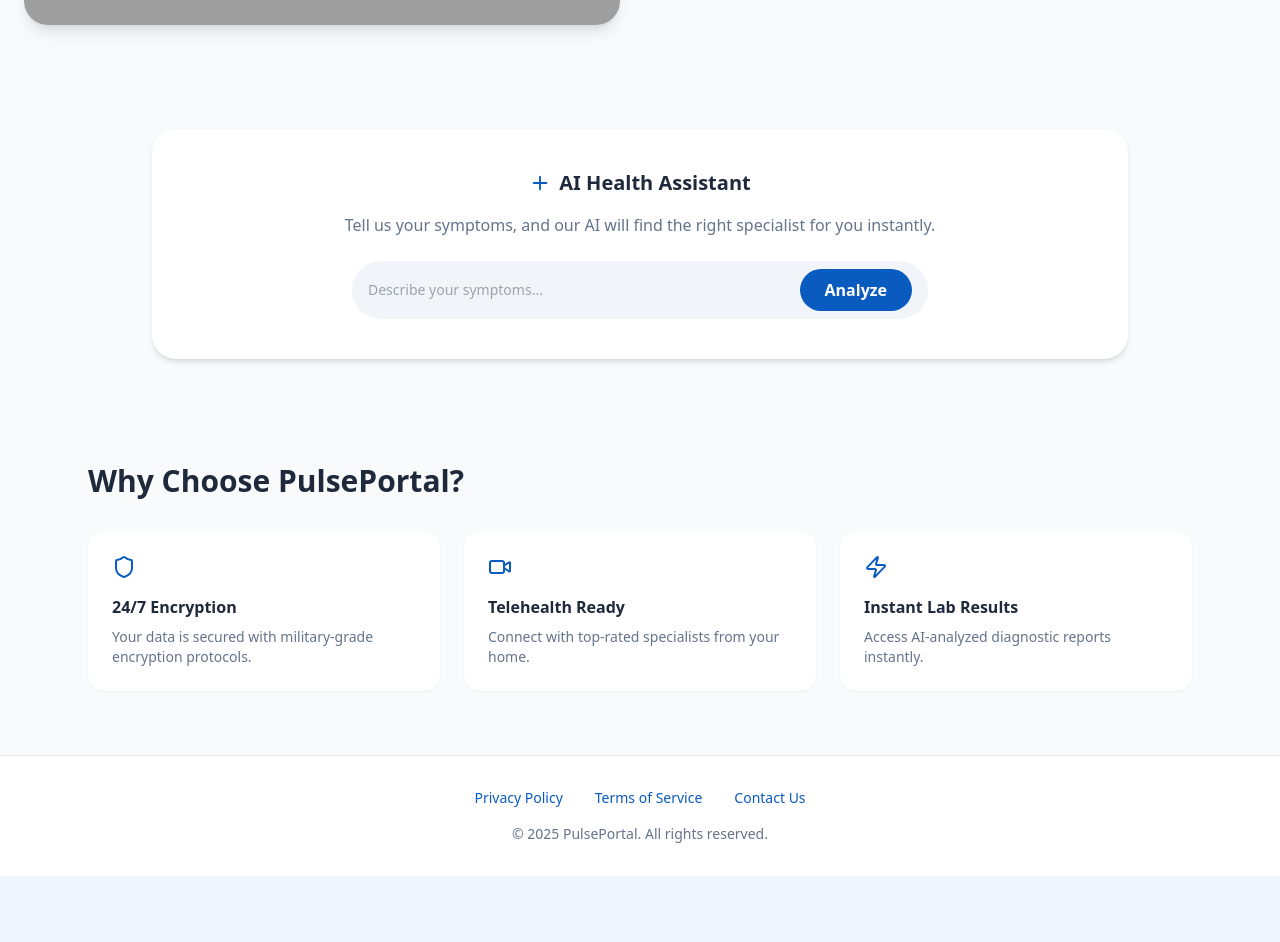
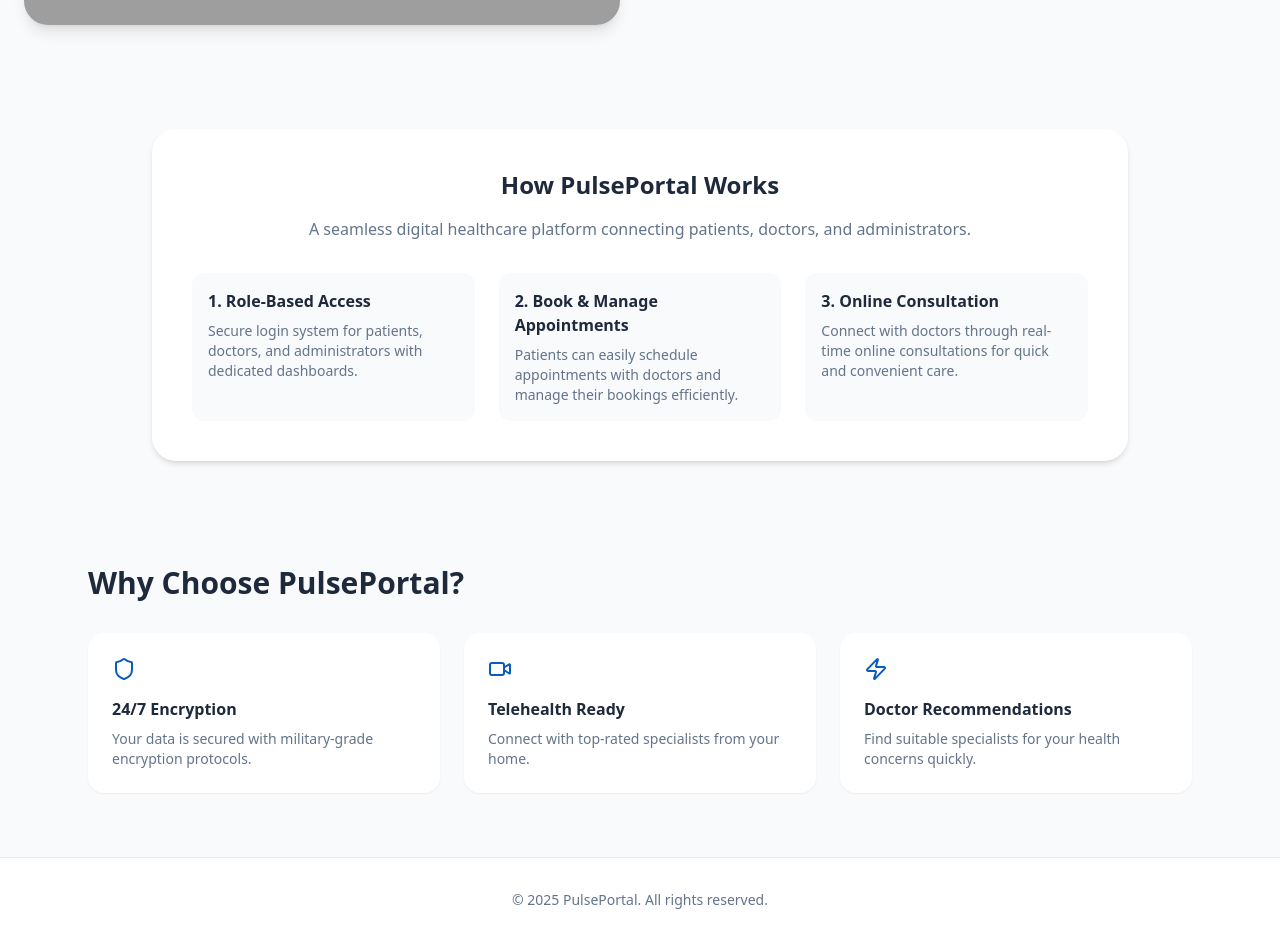
Before and after one commit to ArKooSaHaa/PulsePortal, a React (Vite) app in the folder client/: page / in a window 1280 px wide. Shown: the part 472-1414 px from the top of the page. Before the commit the page ends 1348 px from the top, so only its background shows below. Built offline with nearby package versions, Linux system fonts and the light colour scheme; grey boxes are pictures that could not be loaded.

Commit message:
fixes UI

```diff
--- a/client/src/pages/HomePage.jsx
+++ b/client/src/pages/HomePage.jsx
@@ -23,16 +23,16 @@
                 {/* LOGO */}
                 <div className="nav-logo">PulsePortal</div>
 
-                {/* NAV LINKS */}
+                {/* NAV LINKS
                 <div className="hidden md:flex items-center gap-8 text-sm font-medium">
                     <a href="#" className="nav-link">Find a Doctor</a>
                     <a href="#" className="nav-link">Appointments</a>
                     <a href="#" className="nav-link">Telehealth</a>
                     <a href="#" className="nav-link">Services</a>
-                </div>
+                </div> */}
 
                 {/* LOGIN BUTTON */}
-                <Link to="/auth" className="primary-btn">Patient Login</Link>
+                <Link to="/auth" className="primary-btn">Login</Link>
             </motion.nav>
 
             {/* ================= HERO SECTION ================= */}
@@ -67,18 +67,18 @@
                         Your health, secured.
                     </p>
 
-                    <motion.button
+                    {/* <motion.button
                         whileHover={{ scale: 1.05 }}
                         whileTap={{ scale: 0.95 }}
                         className="primary-btn"
                     >
                         Book Appointment
-                    </motion.button>
+                    </motion.button> */}
                 </motion.div>
             </section>
 
 
-            {/* AI SECTION */}
+            {/* AI SECTION
             <motion.section
                 variants={fadeUp}
                 initial="hidden"
@@ -112,7 +112,49 @@
                         </motion.button>
                     </div>
                 </div>
-            </motion.section>
+            </motion.section> */}
+<motion.section
+    variants={fadeUp}
+    initial="hidden"
+    whileInView="visible"
+    viewport={{ once: true }}
+    className="max-w-5xl mx-auto px-6 py-10"
+>
+    <div className="bg-white rounded-3xl shadow-md p-10 text-center">
+
+        <h2 className="text-2xl font-bold mb-4">How PulsePortal Works</h2>
+
+        <p className="text-slate-500 mb-8">
+            A seamless digital healthcare platform connecting patients, doctors, and administrators.
+        </p>
+
+        <div className="grid md:grid-cols-3 gap-6 text-left">
+
+            <div className="p-4 bg-slate-50 rounded-xl">
+                <h3 className="font-semibold mb-2">1. Role-Based Access</h3>
+                <p className="text-sm text-slate-500">
+                    Secure login system for patients, doctors, and administrators with dedicated dashboards.
+                </p>
+            </div>
+
+            <div className="p-4 bg-slate-50 rounded-xl">
+                <h3 className="font-semibold mb-2">2. Book & Manage Appointments</h3>
+                <p className="text-sm text-slate-500">
+                    Patients can easily schedule appointments with doctors and manage their bookings efficiently.
+                </p>
+            </div>
+
+            <div className="p-4 bg-slate-50 rounded-xl">
+                <h3 className="font-semibold mb-2">3. Online Consultation</h3>
+                <p className="text-sm text-slate-500">
+                    Connect with doctors through real-time online consultations for quick and convenient care.
+                </p>
+            </div>
+
+        </div>
+
+    </div>
+</motion.section>
 
 
             {/* FEATURES */}
@@ -130,7 +172,7 @@
                     {[
                         { icon: <Shield size={24} />, title: "24/7 Encryption", text: "Your data is secured with military-grade encryption protocols." },
                         { icon: <Video size={24} />, title: "Telehealth Ready", text: "Connect with top-rated specialists from your home." },
-                        { icon: <Zap size={24} />, title: "Instant Lab Results", text: "Access AI-analyzed diagnostic reports instantly." }
+                        { icon: <Zap size={24} />, title: "Doctor Recommendations", text: "Find suitable specialists for your health concerns quickly." }
                     ].map((item, index) => (
                         <motion.div
                             key={index}
@@ -149,11 +191,11 @@
 
             {/* FOOTER */}
             <footer className="bg-white border-t py-8 text-center text-sm">
-                <div className="flex justify-center gap-8 mb-4">
+                {/* <div className="flex justify-center gap-8 mb-4">
                     <a href="#" className="footer-link">Privacy Policy</a>
                     <a href="#" className="footer-link">Terms of Service</a>
                     <a href="#" className="footer-link">Contact Us</a>
-                </div>
+                </div> */}
 
                 <p className="text-slate-500">© 2025 PulsePortal. All rights reserved.</p>
             </footer>
```
